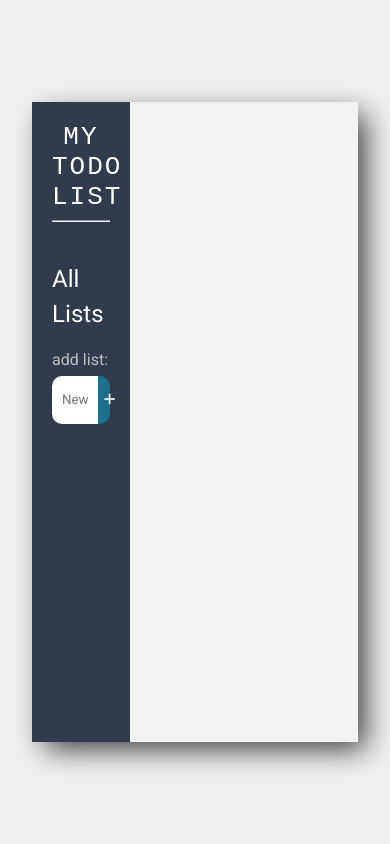
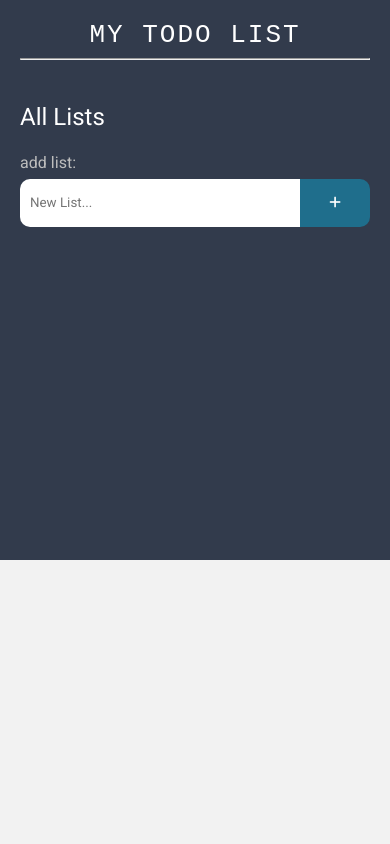
Before and after one commit to ravidro1/p20-jQuery-Todo-List, a website built with webpack: page src/index.html in a window 390 px wide. Built offline with nearby package versions, Linux system fonts and the light colour scheme; a web font is replaced by a local one.

Commit message:
add responsive style

```diff
--- a/src/code/listsCode.js
+++ b/src/code/listsCode.js
@@ -52,7 +52,7 @@ function listChanged(element) {
   const taskOfCurrentList = getTaskOfCurrentList();
   const listObject = getCurrentListObject();
 
-  if (!currentListID) {
+  if (currentListID == null) {
     newTaskInput.hide();
     addTaskButton.hide();
     listNameHeadlineInTasksSection.text("");
--- a/src/scss/_general.scss
+++ b/src/scss/_general.scss
@@ -86,3 +86,46 @@ body {
   -webkit-box-shadow: 10px 10px 27px -3px rgba(0, 0, 0, 0.75);
   -moz-box-shadow: 10px 10px 27px -3px rgba(0, 0, 0, 0.75);
 }
+
+@media screen and (max-width: 1000px) {
+  body {
+    padding: 0;
+  }
+  #main-container {
+    background-color: $main-container-background;
+    max-width: 100%;
+    max-height: 100%;
+    width: 100%;
+    height: 100%;
+    margin-block: auto;
+    display: flex;
+    align-items: start;
+    overflow: hidden;
+
+    box-shadow: none;
+    -webkit-box-shadow: none;
+    -moz-box-shadow: none;
+  }
+}
+
+@media screen and (max-width: 750px) {
+  body {
+    padding: 0;
+  }
+  #main-container {
+    background-color: $main-container-background;
+    max-width: 100%;
+    max-height: 100%;
+    width: 100%;
+    height: 100%;
+    margin-block: auto;
+    display: flex;
+    align-items: start;
+    overflow-y: auto;
+    flex-direction: column;
+
+    box-shadow: none;
+    -webkit-box-shadow: none;
+    -moz-box-shadow: none;
+  }
+}
--- a/src/scss/_list.scss
+++ b/src/scss/_list.scss
@@ -99,3 +99,16 @@
     }
   }
 }
+
+@media screen and (max-width: 1000px) {
+  .lists-section {
+    width: 40%;
+  }
+}
+@media screen and (max-width: 750px) {
+  .lists-section {
+    width: 100%;
+    min-height: 560px;
+    height: 50vh;
+  }
+}
--- a/src/scss/_task.scss
+++ b/src/scss/_task.scss
@@ -106,3 +106,16 @@
     }
   }
 }
+
+@media screen and (max-width: 1000px) {
+  .tasks-section {
+    width: 60%;
+  }
+}
+@media screen and (max-width: 750px) {
+  .tasks-section {
+    width: 100%;
+    min-height: 560px;
+    height: 50vh;
+  }
+}
```
